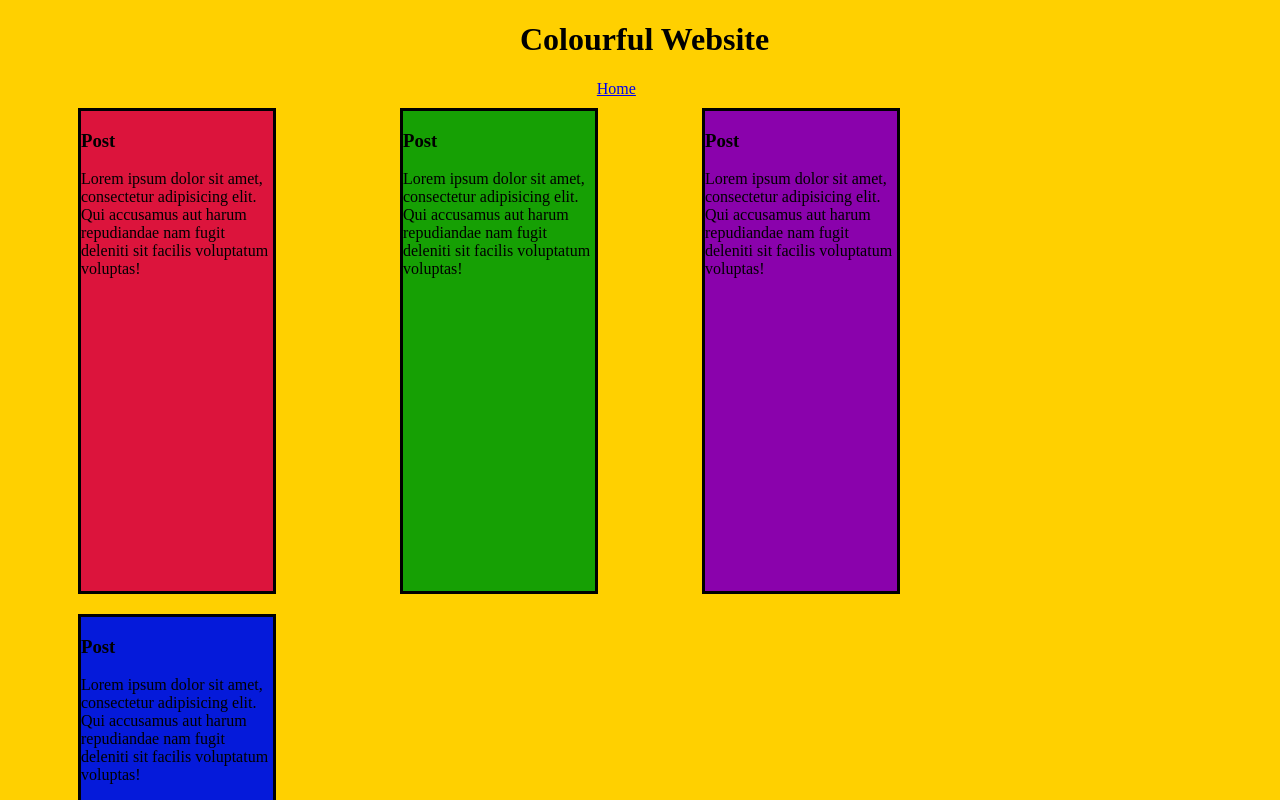
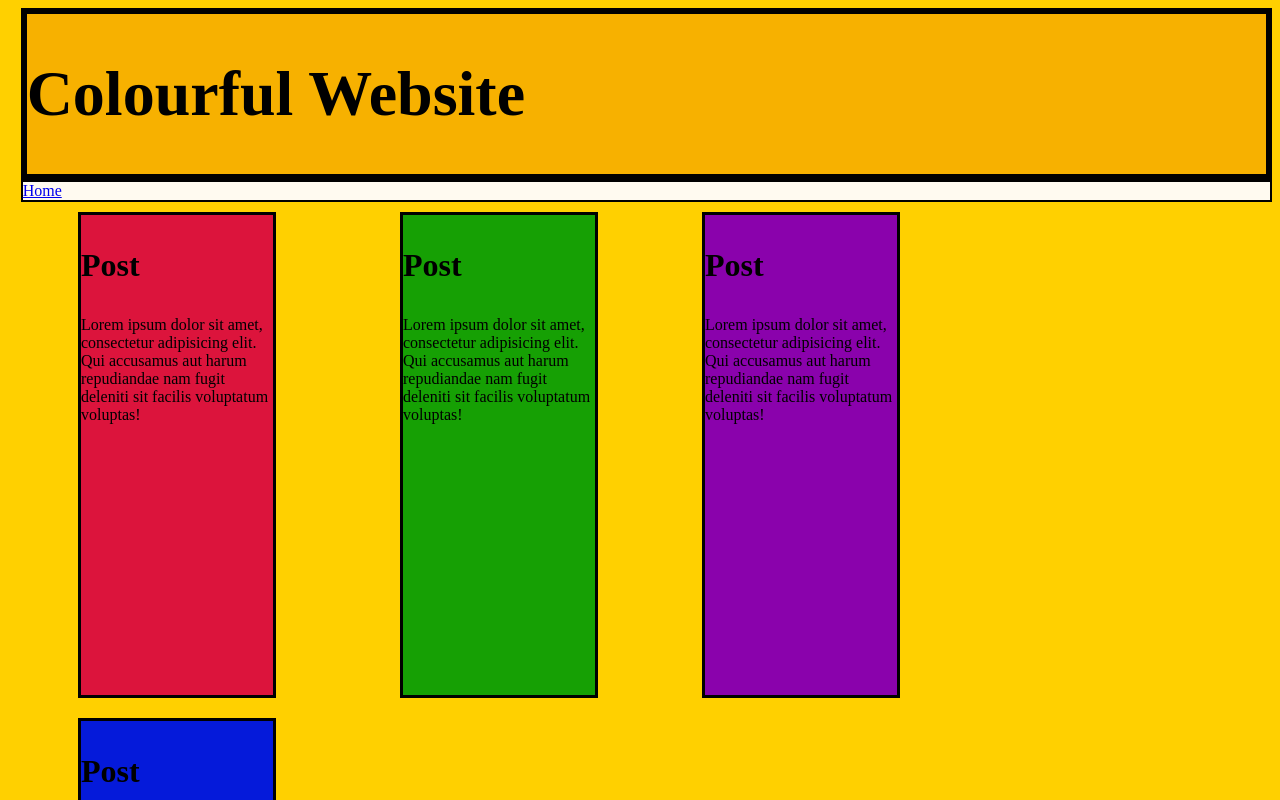
Before and after one commit to hedyah/colorful-layout, a plain HTML site: page index.html in a window 1280 px wide. Shown: the top 800 px of the page. Drawn offline with Linux system fonts and the light colour scheme.

Commit message:
Added measurement units

```diff
--- a/style.css
+++ b/style.css
@@ -30,6 +30,7 @@
     width: 15vw;
     margin: 10px 70px 10px;
     border: solid black;
+
 }
 
 
@@ -38,9 +39,17 @@ body{
 }
 
 header{
-    margin-left: 40vw;
+    margin-left: 1%;
+    font-size: 2rem;
+    border: solid 5pt;
+    background-color: rgb(247, 177, 0);
 }
 nav{
-    margin-left: 46vw;
+    margin-left: 1%;
     text-decoration: none;
+    background-color: floralwhite;
+    border: solid 2pt;
 }
+h3{
+    font-size: 2em;
+}
```
